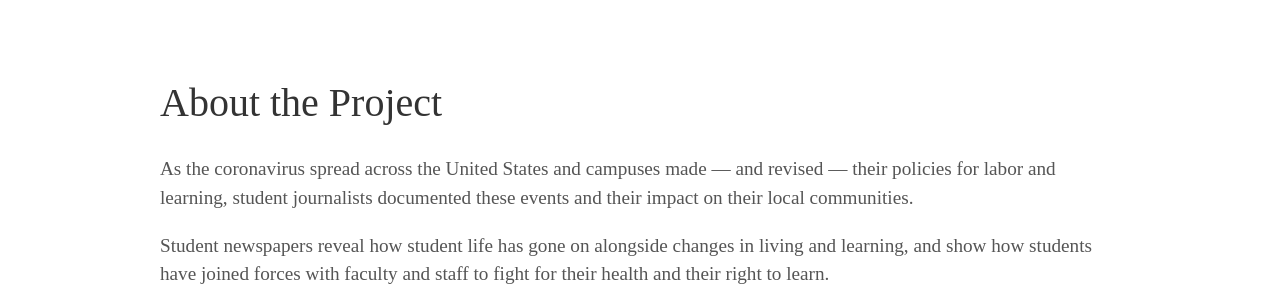
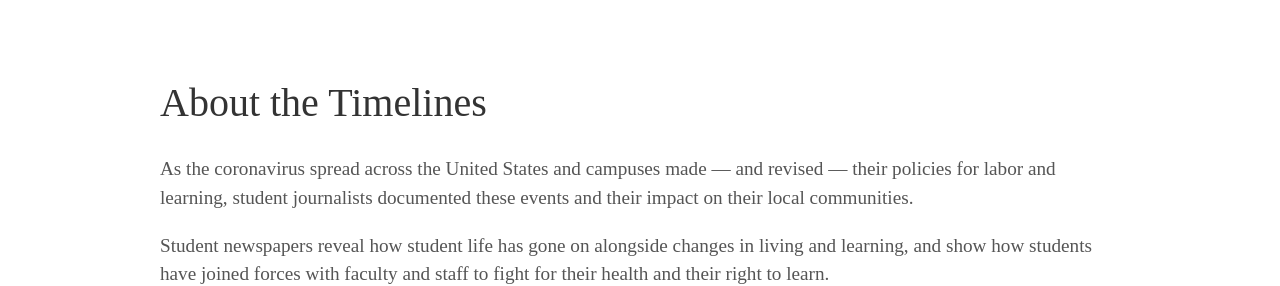
Before and after one commit to visionary-futures-collective/covid19, a Jekyll site: the page built from timeline.md, in a window 1280 px wide and 900 px high, scrolled down 798 px. Shown: the part 180-466 px from the top of the window. Built offline with Jekyll 4.4.1, drawn with Linux system fonts in a browser that asks for light colours; some web fonts are replaced.

Commit message:
timelines

```diff
--- a/timeline.md
+++ b/timeline.md
@@ -3,7 +3,7 @@ layout: page
 title: "COVID on campuses: a history"
 permalink: /timeline
 ---
-# About the Project
+# About the Timelines
 
 As the coronavirus spread across the United States and campuses made --- and revised --- their policies for labor and learning, student journalists documented these events and their impact on their local communities.
 
```
